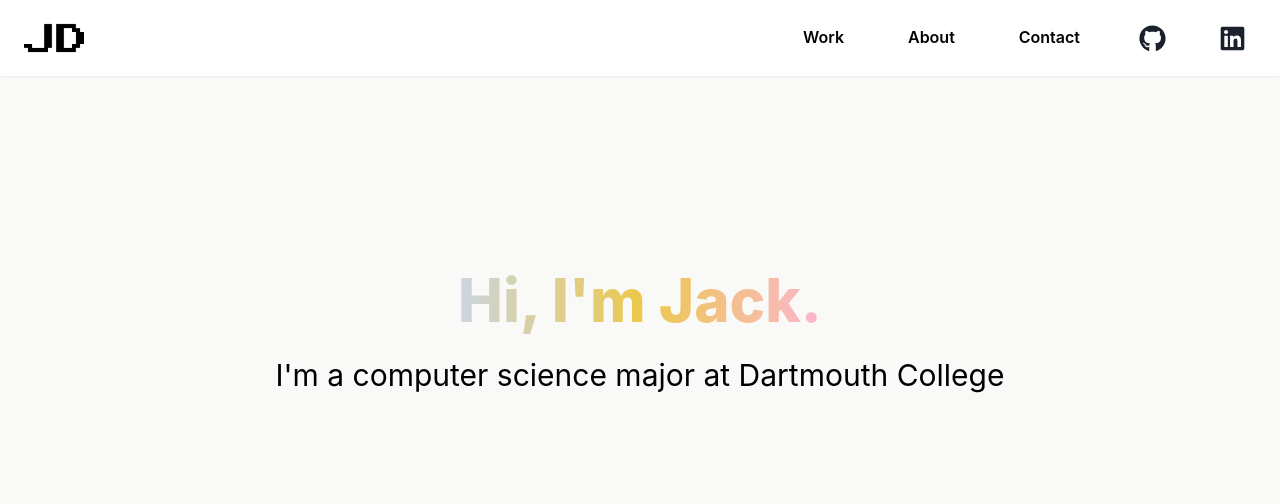
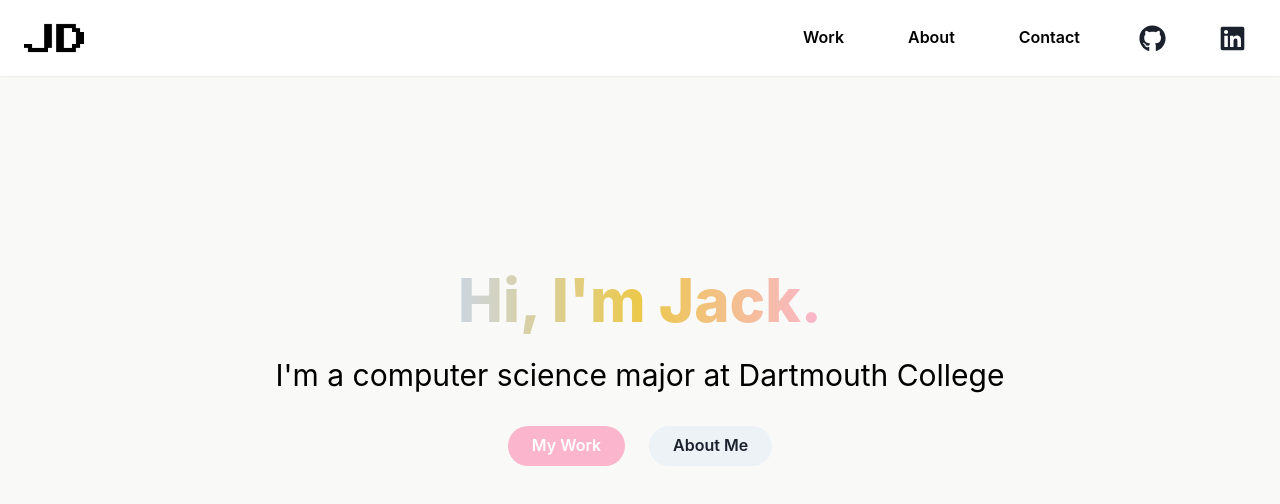
Before and after one commit to jcdesmond23/jackdesmond.dev, a Next.js app: page / in a window 1280 px wide. Shown: the top 504 px of the page. Built offline with nearby package versions, Linux system fonts and the light colour scheme.

Commit message:
Update Hero.js

```diff
--- a/components/Hero.js
+++ b/components/Hero.js
@@ -1,4 +1,5 @@
-import { Text, Stack, Flex} from "@chakra-ui/react"
+import Link from "next/link"
+import { Text, Stack, Flex, Button} from "@chakra-ui/react"
 
 export default function Hero() {
 
@@ -22,6 +23,23 @@ export default function Hero() {
                 >
                     I'm a computer science major at Dartmouth College
                 </Text>
+                <Stack spacing={6} direction={['column','column','row','row']} pt={5}>
+                    <Link href='work'>
+                        <Button
+                            rounded={'full'}
+                            px={6}
+                            colorScheme={'pink'}
+                            bg={'pink.200'}
+                            _hover={{ bg: 'pink.300' }}>
+                            My Work
+                        </Button>
+                    </Link>
+                    <Link href='about'>
+                        <Button rounded={'full'} px={6}>
+                            About Me
+                        </Button>
+                    </Link>
+                </Stack>
             </Stack>
         </Flex>
    )
```
